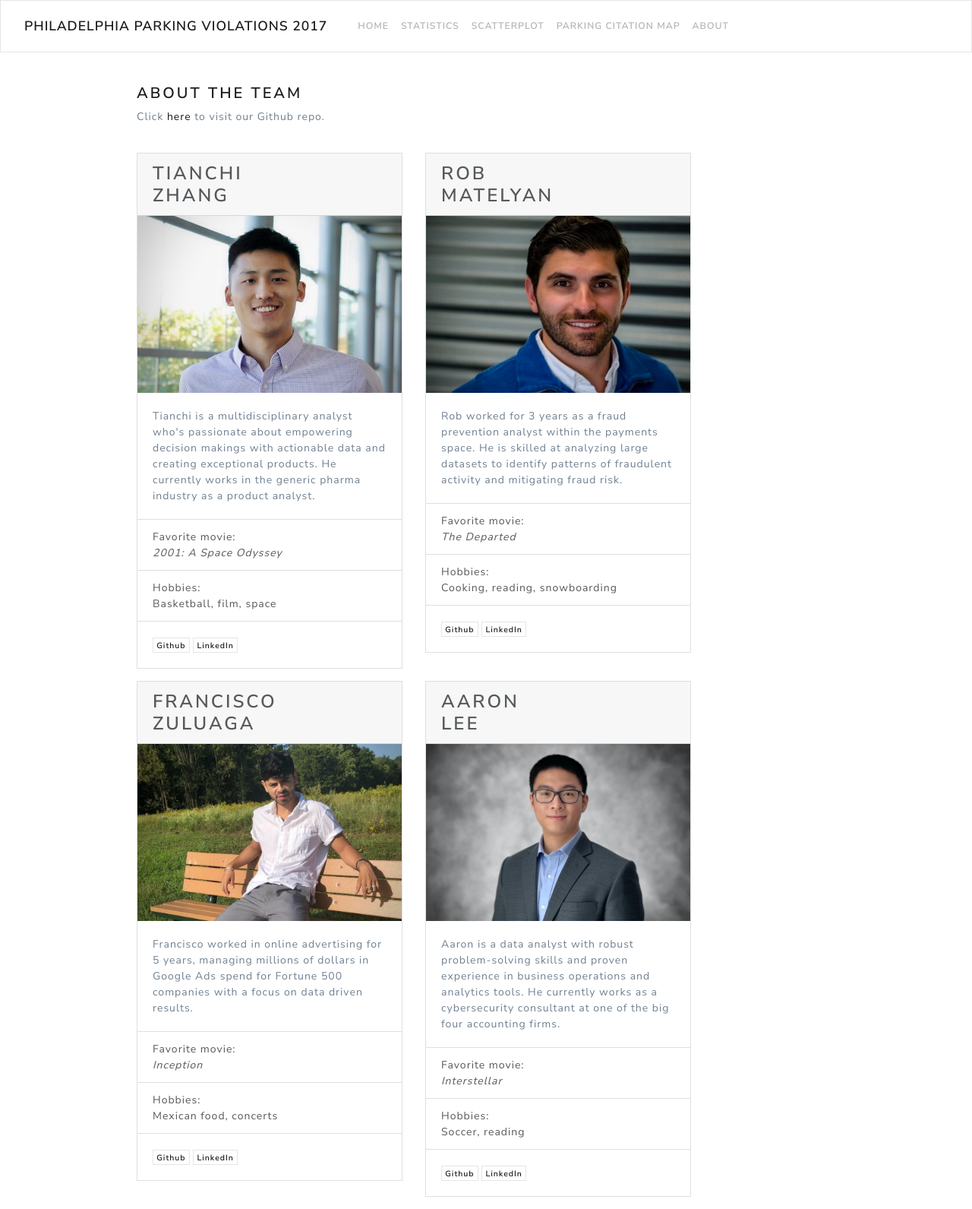
After one commit to ztcnrh/Philadelphia-Parking-Violations, a Flask app: page /about in a window 1280 px wide. The commit adds this page. Shown: the whole page at 76% size. Run offline with Flask 2, Linux system fonts and the light colour scheme; some libraries are stand-ins or nearby versions.

Commit message:
About Page Also add presentation deck from boot camp...

```diff
--- a/flask_app/app.py
+++ b/flask_app/app.py
@@ -326,18 +326,24 @@ def avg_tickets_per_weather():
 def index():
     return render_template('index.html')
 
+@app.route('/charts')
+def bargraph():
+    return render_template("statCharts.html")
+
+@app.route('/scatterplot')
+def scatterplot():
+    return render_template("scatterplot.html")
+
 @app.route('/map')
 def heatmap():
     # Return map.html and also pass over api key
     return render_template("map.html", api_key=app.config['MAP_API_KEY'])
 
-@app.route('/scatterplot')
-def scatterplot():
-    return render_template("scatterplot.html")
+@app.route('/about')
+def about():
+    return render_template("about.html")
 
-@app.route('/charts')
-def bargraph():
-    return render_template("statCharts.html")
+
 
 
 
--- /dev/null
+++ b/flask_app/static/js/about.js
@@ -0,0 +1 @@
+// Keep
--- /dev/null
+++ b/flask_app/templates/about.html
@@ -0,0 +1,185 @@
+<!DOCTYPE html>
+<html lang="en-us">
+
+  <head>
+    <meta charset="UTF-8">
+    <meta name="viewport" content="width=device-width, initial-scale=1.0, maximum-scale=1.0, user-scalable=no" />
+    <meta http-equiv="X-UA-Compatible" content="ie=edge">
+    <title>About</title>
+    <!--Bootswatch CSS Theme-->
+    <link rel="stylesheet" href="{{ url_for('static', filename='css/bootstrap.min.css') }}">
+    <!-- <link rel="stylesheet" href="../static/css/bootstrap.min.css"> -->
+    <!-- Our CSS  -->
+    <link rel="stylesheet" href="{{ url_for('static', filename='css/homepageStyle.css') }}">
+    <!-- <link rel="stylesheet" href="../static/css/aboutStyle.css"> -->
+    <!-- Favicon -->
+    <link rel="icon" href="{{ url_for('static', filename='img/philly_parking_2017.ico') }}">
+  </head>
+
+  <body>
+    <!--Navigation Bar-->
+    <nav class="navbar navbar-expand-lg navbar-light bg-light">
+      <div class="container-fluid">
+        <a class="navbar-brand">Philadelphia Parking Violations 2017</a>
+        <button class="navbar-toggler" type="button" data-bs-toggle="collapse" data-bs-target="#navbarNavAltMarkup" aria-controls="navbarNavAltMarkup" aria-expanded="false" aria-label="Toggle navigation">
+          <span class="navbar-toggler-icon"></span>
+        </button>
+        <div class="collapse navbar-collapse" id="navbarNavAltMarkup">
+          <div class="navbar-nav">
+            <a class="nav-link" aria-current="page" href="/">Home</a>
+            <a class="nav-link" href="/charts">Statistics</a>
+            <a class="nav-link" href="/scatterplot">Scatterplot</a>
+            <a class="nav-link" href="/map">Parking Citation Map</a>
+            <a class="nav-link" href="/about">About</a>
+            <!-- <a class="nav-link disabled" href="#" tabindex="-1" aria-disabled="true"></a> -->
+          </div>
+        </div>
+      </div>
+    </nav>
+
+
+    <div class="container">
+
+        <div class="row justify-content-center">
+            <div class="col-10">
+                <br>
+                <br>
+                <h4>About the Team</h4>
+                <p>Click <a href="https://github.com/ztcnrh/Philadelphia-Parking-Violations" class="repo-link" target="_blank">here</a> to visit our Github repo.</p>
+                <br>
+            </div>
+        </div>
+
+        <div class="row">
+            <div class="col-1"></div>
+            <div class="col-md-5 col-lg-4">
+                <div class="card mb-3">
+                    <h3 class="card-header header-small">Tianchi<br>Zhang</h3>
+                    <div>
+                        <img src="{{ url_for('static', filename='img/tianchi_zhang.png') }}" alt="Tianchi Zhang" width="100%">
+                    </div>
+                    <div class="card-body">
+                        <p class="card-text">
+                            Tianchi is a multidisciplinary analyst who's passionate about empowering decision
+                            makings with actionable data and creating exceptional products. He currently works in
+                            the generic pharma industry as a product analyst.
+                        </p>
+                    </div>
+                    <ul class="list-group list-group-flush">
+                        <li class="list-group-item">Favorite movie: <br><em>2001: A Space Odyssey</em></li>
+                        <li class="list-group-item">Hobbies: <br>Basketball, film, space</li>
+                    </ul>
+                    <div class="card-body">
+                        <span class="badge bg-light">
+                            <a href="https://github.com/ztcnrh" class="card-link link-underline" target="_blank">Github</a>
+                        </span>
+                        <span class="badge bg-light">
+                            <a href="https://www.linkedin.com/in/tianchi-zhang-tc/" class="card-link link-underline" target="_blank">LinkedIn</a>
+                        </span>
+                    </div>
+                </div>
+            </div>
+            <div class="col-md-5 col-lg-4">
+                <div class="card mb-3">
+                    <h3 class="card-header header-small">Rob<br>Matelyan</h3>
+                    <div>
+                        <img src="{{ url_for('static', filename='img/rob_matelyan.png') }}" alt="Rob Matelyan" width="100%">
+                    </div>
+                    <div class="card-body">
+                        <p class="card-text">
+                            Rob worked for 3 years as a fraud prevention analyst within the payments space.
+                            He is skilled at analyzing large datasets to identify patterns of fraudulent activity and mitigating fraud risk.
+                        </p>
+                    </div>
+                    <ul class="list-group list-group-flush">
+                        <li class="list-group-item">Favorite movie: <br><em>The Departed</em></li>
+                        <li class="list-group-item">Hobbies: <br>Cooking, reading, snowboarding</li>
+                    </ul>
+                    <div class="card-body">
+                        <span class="badge bg-light">
+                            <a href="https://github.com/robmatelyan" class="card-link link-underline" target="_blank">Github</a>
+                        </span>
+                        <span class="badge bg-light">
+                            <a href="https://www.linkedin.com/in/rob-matelyan/" class="card-link link-underline" target="_blank">LinkedIn</a>
+                        </span>
+                    </div>
+                </div>
+            </div>
+        </div>
+
+        <div class="row">
+            <div class="col-1"></div>
+            <div class="col-md-5 col-lg-4">
+                <div class="card mb-3">
+                    <h3 class="card-header header-small">Francisco<br>Zuluaga</h3>
+                    <div>
+                        <img src="{{ url_for('static', filename='img/francisco_zuluaga.png') }}" alt="Francisco Zuluaga" width="100%">
+                    </div>
+                    </svg>
+                    <div class="card-body">
+                        <p class="card-text">
+                            Francisco worked in online advertising for 5 years, managing millions
+                            of dollars in Google Ads spend for Fortune 500 companies with a focus on data driven results.
+                        </p>
+                    </div>
+                    <ul class="list-group list-group-flush">
+                        <li class="list-group-item">Favorite movie: <br><em>Inception</em></li>
+                        <li class="list-group-item">Hobbies: <br>Mexican food, concerts</li>
+                    </ul>
+                    <div class="card-body">
+                        <span class="badge bg-light">
+                            <a href="https://github.com/zulumanf" class="card-link link-underline" target="_blank">Github</a>
+                        </span>
+                        <span class="badge bg-light">
+                            <a href="https://www.linkedin.com/in/francisco-zuluaga-a82b88a2/" class="card-link link-underline" target="_blank">LinkedIn</a>
+                        </span>
+                    </div>
+                </div>
+            </div>
+            <div class="col-md-5 col-lg-4">
+                <div class="card mb-3">
+                    <h3 class="card-header header-small">Aaron<br>Lee</h3>
+                    <div>
+                        <img src="{{ url_for('static', filename='img/aaron_lee.png') }}" alt="Aaron Lee" width="100%">
+                    </div>
+                    <div class="card-body">
+                        <p class="card-text">
+                            Aaron is a data analyst with robust problem-solving skills and proven experience in business
+                            operations and analytics tools. He currently works as a cybersecurity consultant at one of the big four accounting firms.
+                        </p>
+                    </div>
+                    <ul class="list-group list-group-flush">
+                        <li class="list-group-item">Favorite movie: <br><em>Interstellar</em></li>
+                        <li class="list-group-item">Hobbies: <br>Soccer, reading</li>
+                    </ul>
+                    <div class="card-body">
+                        <span class="badge bg-light">
+                            <a href="https://github.com/aaronlee28" class="card-link link-underline" target="_blank">Github</a>
+                        </span>
+                        <span class="badge bg-light">
+                            <a href="https://www.linkedin.com/in/aaron-lee-880b46123/" class="card-link link-underline" target="_blank">LinkedIn</a>
+                        </span>
+                    </div>
+                </div>
+            </div>
+        </div>
+
+    </div>
+
+
+
+
+    <!-- D3 CDN -->
+    <script src="https://d3js.org/d3.v5.min.js"></script>
+    <!-- JS -->
+    <!-- <script type="text/javascript" src="{{ url_for('static', filename='js/home.js') }}"></script> -->
+    <script type="text/javascript" src="../static/js/about.js"></script>
+
+
+    <script src="https://cdn.jsdelivr.net/npm/@popperjs/core@2.9.1/dist/umd/popper.min.js" integrity="sha384-SR1sx49pcuLnqZUnnPwx6FCym0wLsk5JZuNx2bPPENzswTNFaQU1RDvt3wT4gWFG" crossorigin="anonymous"></script>
+    <script src="https://cdn.jsdelivr.net/npm/bootstrap@5.0.0-beta3/dist/js/bootstrap.min.js" integrity="sha384-j0CNLUeiqtyaRmlzUHCPZ+Gy5fQu0dQ6eZ/xAww941Ai1SxSY+0EQqNXNE6DZiVc" crossorigin="anonymous"></script>
+
+
+  </body>
+
+</html>
--- a/flask_app/templates/map.html
+++ b/flask_app/templates/map.html
@@ -17,6 +17,8 @@
     <link rel="stylesheet" href="{{ url_for('static', filename='css/leaflet.extra-markers.min.css') }}">
     <!-- Our CSS  -->
     <link rel="stylesheet" href="{{ url_for('static', filename='css/mapStyle.css') }}">
+    <!-- Favicon -->
+    <link rel="icon" href="{{ url_for('static', filename='img/philly_parking_2017.ico') }}">
   </head>
 
   <body>
@@ -33,6 +35,7 @@
             <a class="nav-link" href="/charts">Statistics</a>
             <a class="nav-link" href="/scatterplot">Scatterplot</a>
             <a class="nav-link" href="/map">Parking Citation Map</a>
+            <a class="nav-link" href="/about">About</a>
             <!-- <a class="nav-link disabled" href="#" tabindex="-1" aria-disabled="true"></a> -->
           </div>
         </div>
--- a/flask_app/templates/scatterplot.html
+++ b/flask_app/templates/scatterplot.html
@@ -12,6 +12,8 @@
     <link rel="stylesheet" href="{{ url_for('static', filename='css/scatterStyle.css') }}">
     <!-- CSS for D3 Components -->
     <link rel="stylesheet" href="{{ url_for('static', filename='css/d3StyleScatter.css') }}">
+    <!-- Favicon -->
+    <link rel="icon" href="{{ url_for('static', filename='img/philly_parking_2017.ico') }}">
   </head>
 
   <body>
@@ -28,6 +30,7 @@
               <a class="nav-link" href="/charts">Statistics</a>
               <a class="nav-link" href="/scatterplot">Scatterplot</a>
               <a class="nav-link" href="/map">Parking Citation Map</a>
+              <a class="nav-link" href="/about">About</a>
               <!-- <a class="nav-link disabled" href="#" tabindex="-1" aria-disabled="true"></a> -->
             </div>
           </div>
--- a/flask_app/templates/statCharts.html
+++ b/flask_app/templates/statCharts.html
@@ -18,6 +18,8 @@
     <script src="https://cdn.plot.ly/plotly-latest.min.js"></script>
     <!-- Math Library -->
     <script src="https://cdnjs.cloudflare.com/ajax/libs/mathjs/9.1.0/math.min.js"></script>
+    <!-- Favicon -->
+    <link rel="icon" href="{{ url_for('static', filename='img/philly_parking_2017.ico') }}">
   </head>
 
   <body>
@@ -34,6 +36,7 @@
             <a class="nav-link" href="/charts">Statistics</a>
             <a class="nav-link" href="/scatterplot">Scatterplot</a>
             <a class="nav-link" href="/map">Parking Citation Map</a>
+            <a class="nav-link" href="/about">About</a>
             <!-- <a class="nav-link disabled" href="#" tabindex="-1" aria-disabled="true"></a> -->
           </div>
         </div>
```
Also changed, not shown: flask_app/static/css/aboutStyle.css (added, +16 -0 lines), flask_app/templates/index.html (+7 -4 lines), flask_app/static/img/aaron_lee.png (added), flask_app/static/img/francisco_zuluaga.png (added), flask_app/static/img/philly_parking_2017.ico (added), flask_app/static/img/rob_matelyan.png (added), flask_app/static/img/tianchi_zhang.png (added), 1 other file.
